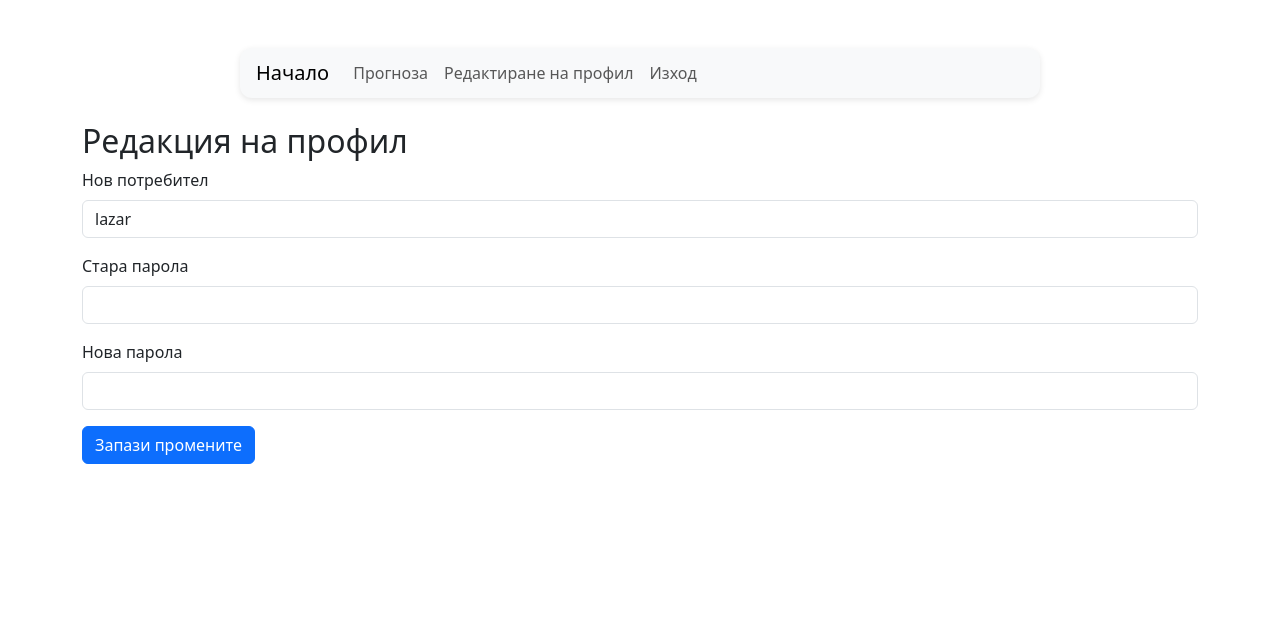
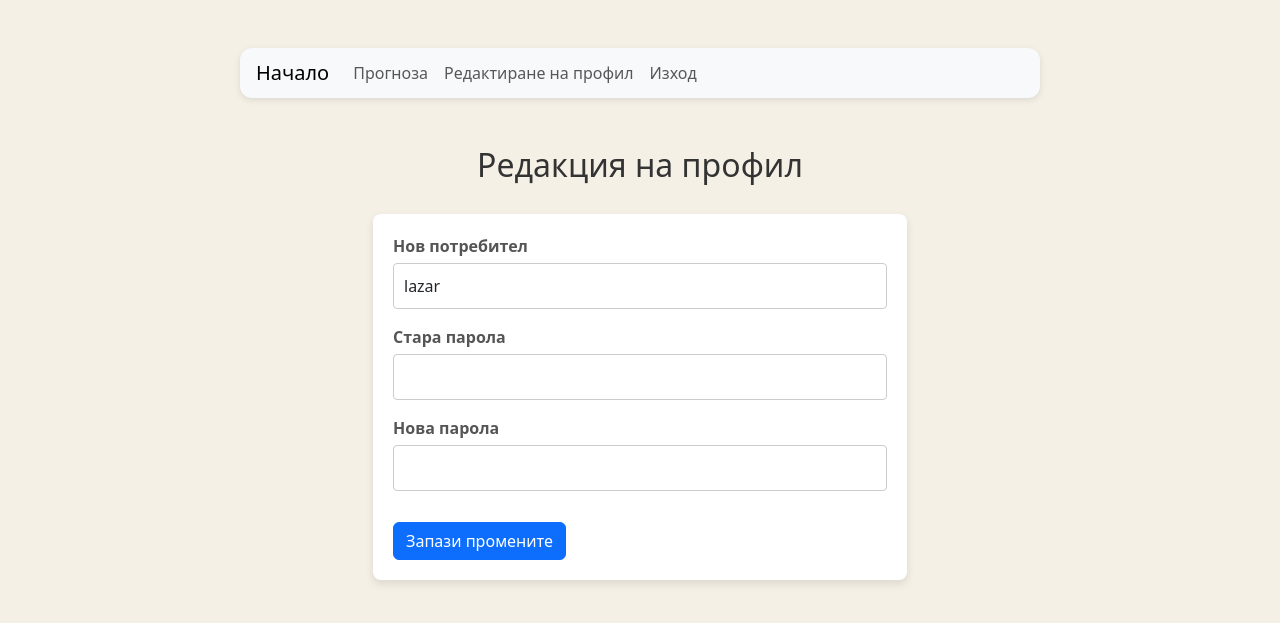
Before and after one commit to codingburgas/2425-11-b-pp-student-practices-assignment-SPGeorgieva21, a Flask app: page /edit_profile in a window 1280 px wide. Shown: the top 623 px of the page. Run offline with Flask 3, Linux system fonts and the light colour scheme; a user stored in the database is signed in; some libraries are stand-ins or nearby versions.

Commit message:
Add edit

```diff
--- a/HousePricePredictor/app/main/routes.py
+++ b/HousePricePredictor/app/main/routes.py
@@ -22,7 +22,7 @@ def edit_profile():
         current_user.set_password(form.new_password.data)  # хеширане на новата парола
         db.session.commit()
         flash('Профилът беше обновен успешно.', 'success')
-        return redirect(url_for('main.index'))
+        return redirect(url_for('ai.predict'))
 
     form.username.data = current_user.username
     return render_template('main/edit_profile.html', form=form)
--- a/HousePricePredictor/app/templates/main/edit_profile.html
+++ b/HousePricePredictor/app/templates/main/edit_profile.html
@@ -1,6 +1,54 @@
 {% extends 'base.html' %}
 
+{% block style %}
+<style>
+  body {
+    background-color: #f5f0e6;
+  }
+
+  form {
+    padding: 20px;
+    border-radius: 8px;
+    background-color: #ffffff;
+    box-shadow: 0 4px 8px rgba(0, 0, 0, 0.1);
+    margin-top: 30px;
+  }
+
+  h2 {
+    color: #333;
+    margin-bottom: 20px;
+    text-align: center;
+  }
+
+  .form-label {
+    display: block;
+    margin-bottom: 5px;
+    font-weight: bold;
+    color: #555;
+  }
+
+  .form-control {
+    width: 100%;
+    padding: 10px;
+    border: 1px solid #ccc;
+    border-radius: 4px;
+  }
+
+  .text-danger {
+    margin-top: 5px;
+    font-size: 0.9rem;
+  }
+
+  .btn {
+    margin-top: 15px;
+  }
+</style>
+{% endblock %}
+
 {% block content %}
+  <div class="container mt-5">
+    <div class="row justify-content-center">
+      <div class="col-md-6">
         <h2>Редакция на профил</h2>
         <form method="POST" action="">
           {{ form.hidden_tag() }}
@@ -33,4 +81,7 @@
             {{ form.submit(class="btn btn-primary") }}
           </div>
         </form>
+      </div>
+    </div>
+  </div>
 {% endblock %}
```
Also changed, not shown: HousePricePredictor/instance/database.db. Lines whose indentation alone changed are shown as unchanged.
